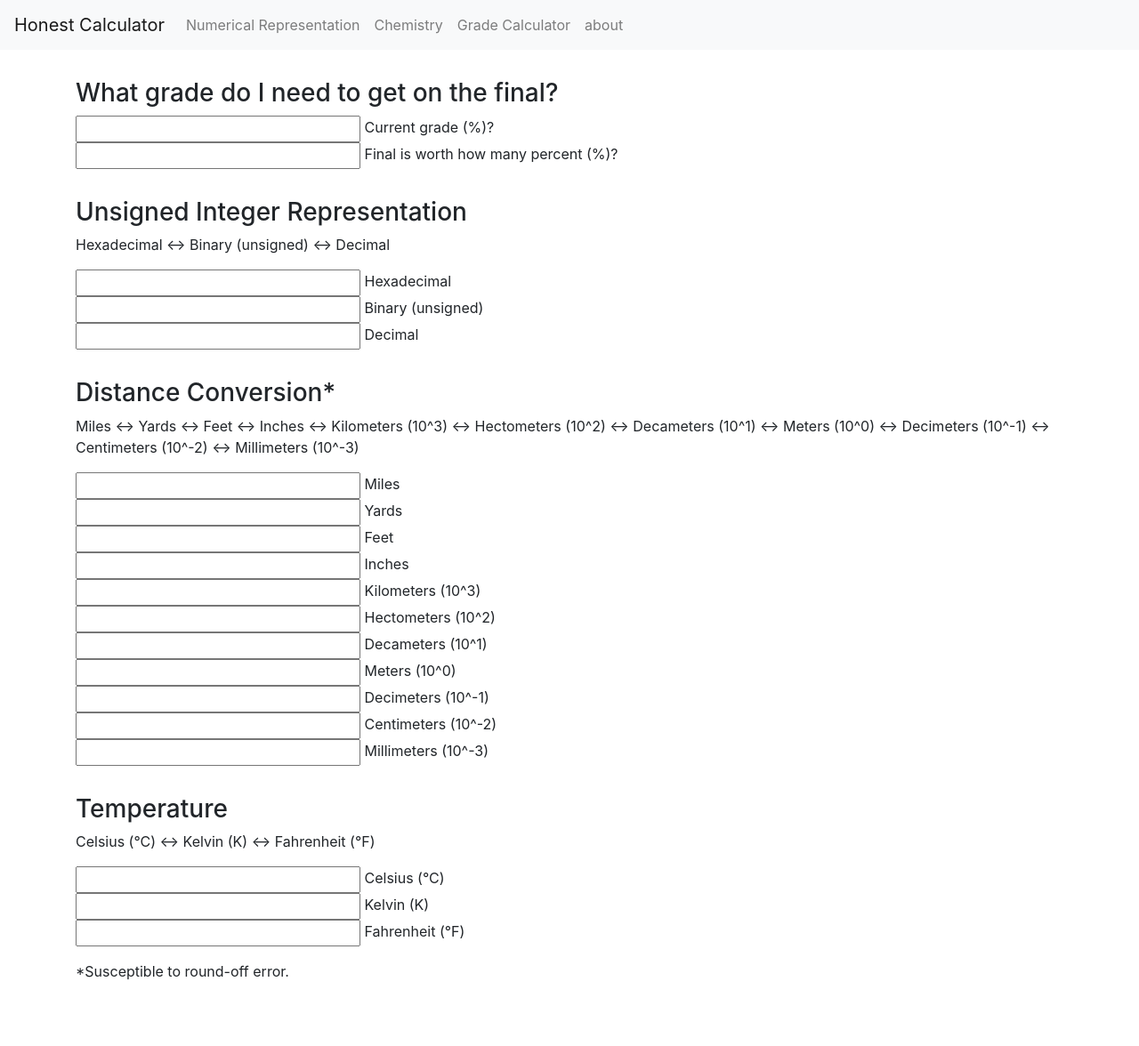
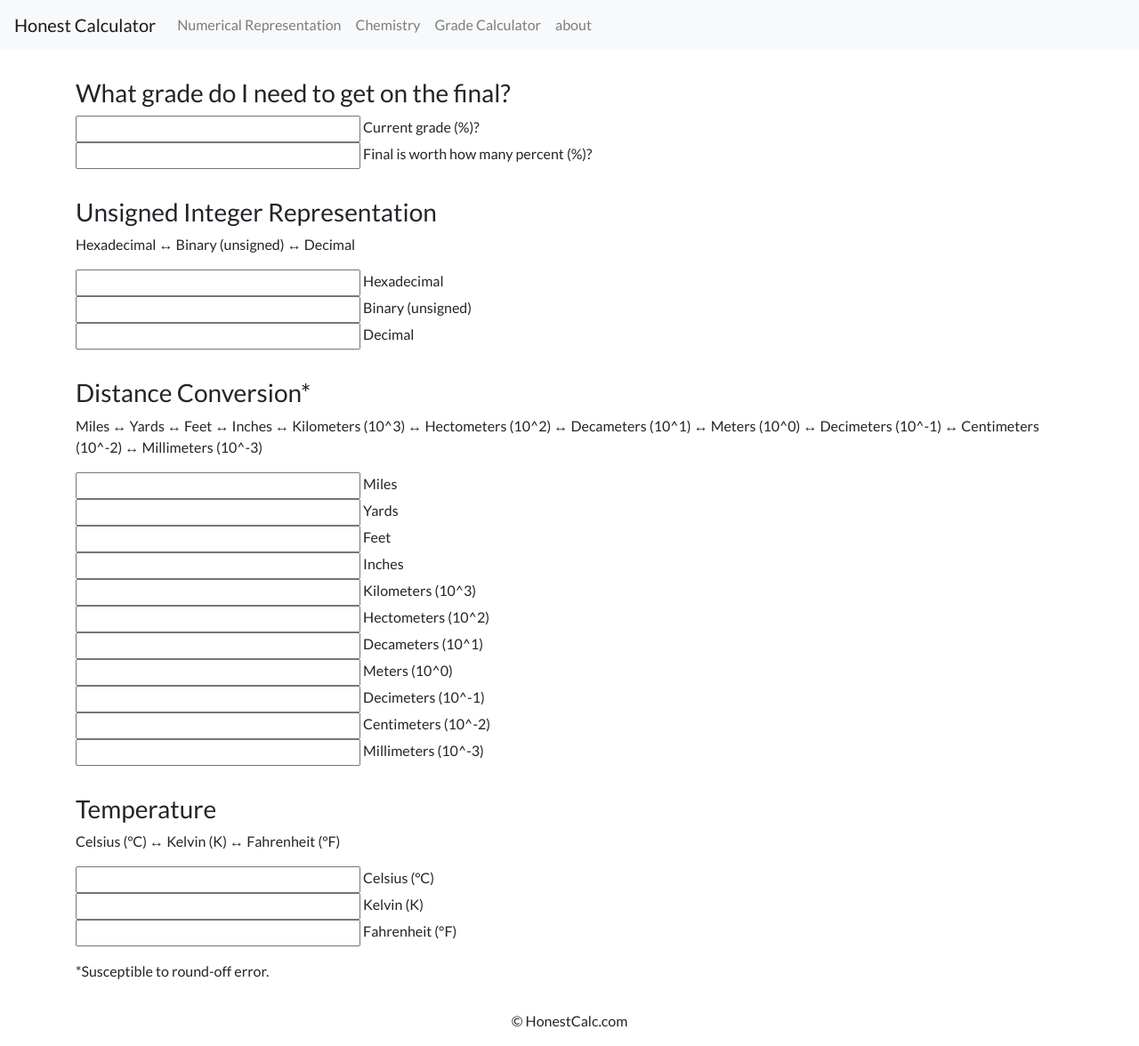
Before and after one commit to jeromew21/honestcalc, a Jekyll site: the page built from index.html, in a window 1280 px wide. Shown: the whole page at 89% size. Built offline with Jekyll 4.4.1, drawn with Linux system fonts in a browser that asks for light colours; before the commit the page ends 1120 px from its top, so only the background shows below that.

Commit message:
save here

```diff
--- a/_layouts/default.html
+++ b/_layouts/default.html
@@ -9,7 +9,11 @@
 		<script src="https://code.jquery.com/jquery-3.3.1.slim.min.js" integrity="sha384-q8i/X+965DzO0rT7abK41JStQIAqVgRVzpbzo5smXKp4YfRvH+8abtTE1Pi6jizo" crossorigin="anonymous"></script>
 		<script src="https://cdnjs.cloudflare.com/ajax/libs/popper.js/1.14.3/umd/popper.min.js" integrity="sha384-ZMP7rVo3mIykV+2+9J3UJ46jBk0WLaUAdn689aCwoqbBJiSnjAK/l8WvCWPIPm49" crossorigin="anonymous"></script>
 		<script src="https://stackpath.bootstrapcdn.com/bootstrap/4.1.3/js/bootstrap.min.js" integrity="sha384-ChfqqxuZUCnJSK3+MXmPNIyE6ZbWh2IMqE241rYiqJxyMiZ6OW/JmZQ5stwEULTy" crossorigin="anonymous"></script>
+		<link href="https://fonts.googleapis.com/css?family=Lato" rel="stylesheet">
 		<style>
+			body {
+				font-family: Lato, sans-serif;
+			}
 			input {
 				font-family: monospace;
 				width: 20em;
@@ -17,7 +21,13 @@
 			.calc {
 				padding: 1em 0 1em 0;
 			}
+			#footer {
+				text-align: center;
+				padding: 1em 0 1em 0;
+			}
 		</style>
+		<script src="/decimal.js"></script>
+		<script src="/calculator.js"></script>
 		<script async src="//pagead2.googlesyndication.com/pagead/js/adsbygoogle.js"></script>
 		<script>
 		  (adsbygoogle = window.adsbygoogle || []).push({
@@ -50,11 +60,12 @@
                 </ul>
 			</div>
 		</nav>
-		<script src="/decimal.js"></script>
-		<script src="/calculator.js"></script>
         <div class="container">
             <div style="height: 1em;"></div>
             {{ content }}
 		</div>
+		<div id="footer">
+			&copy HonestCalc.com
+		</div>
 	</body>
 </html>
```
Also changed, not shown: about.md (+12 -6 lines).
